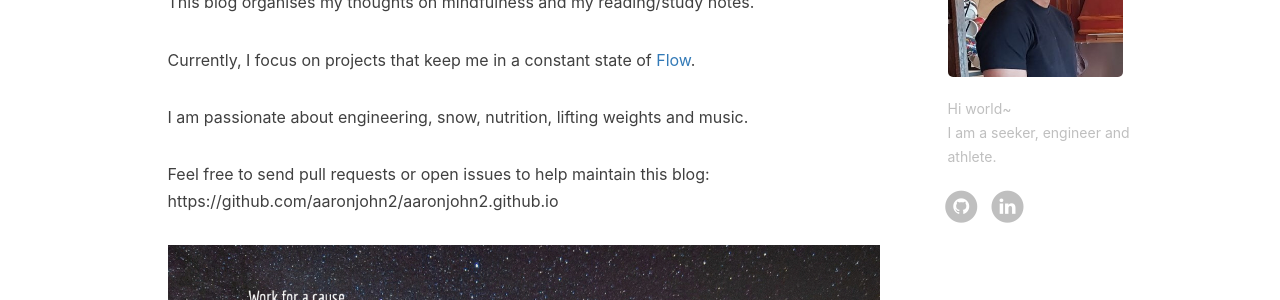
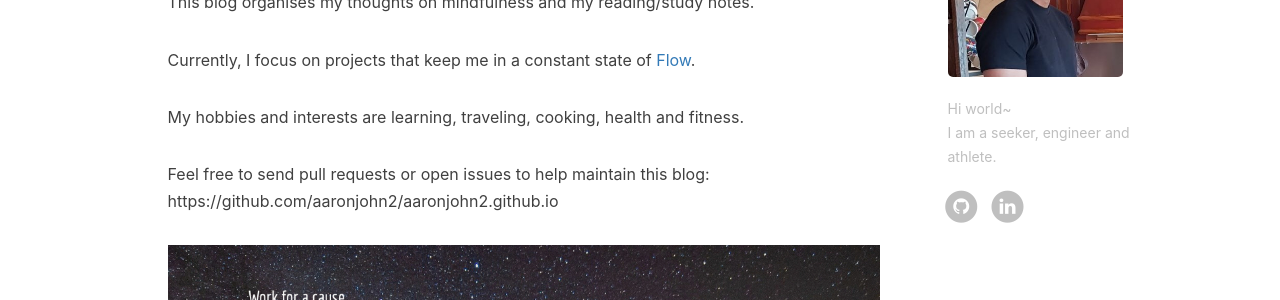
Before and after one commit to aaronjohn2/aaronjohn2.github.io, a Jekyll site: the page built from about.html, in a window 1280 px wide. Shown: the part 673-973 px from the top of the page. Built offline with Jekyll 4.4.1, drawn with Linux system fonts in a browser that asks for light colours; nearby versions of some CDN libraries; comment, search, counter and statistics services are not loaded.

Commit message:
Update en.md

```diff
--- a/_includes/about/en.md
+++ b/_includes/about/en.md
@@ -6,7 +6,7 @@ This blog organises my thoughts on mindfulness and my reading/study notes.
 
 Currently, I focus on projects that keep me in a constant state of <a href="https://en.wikipedia.org/wiki/Flow_(psychology)" target="_blank" rel="noopener noreferrer">Flow</a>.
 
-I am passionate about engineering, snow, nutrition, lifting weights and music.
+My hobbies and interests are learning, traveling, cooking, health and fitness.
 
 Feel free to send pull requests or open issues to help maintain this blog: https://github.com/aaronjohn2/aaronjohn2.github.io
 
```
